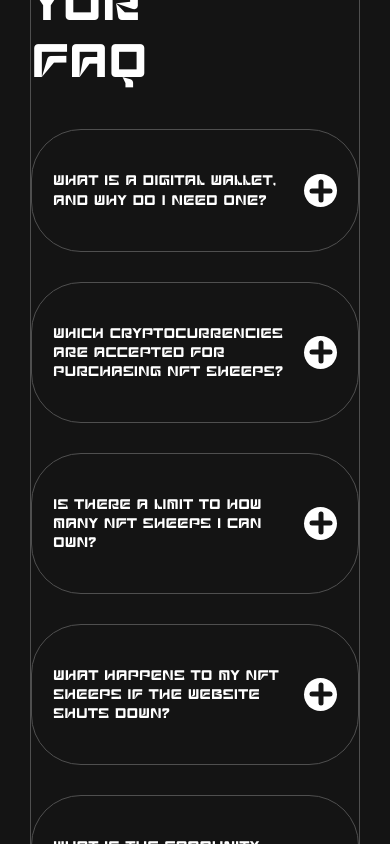
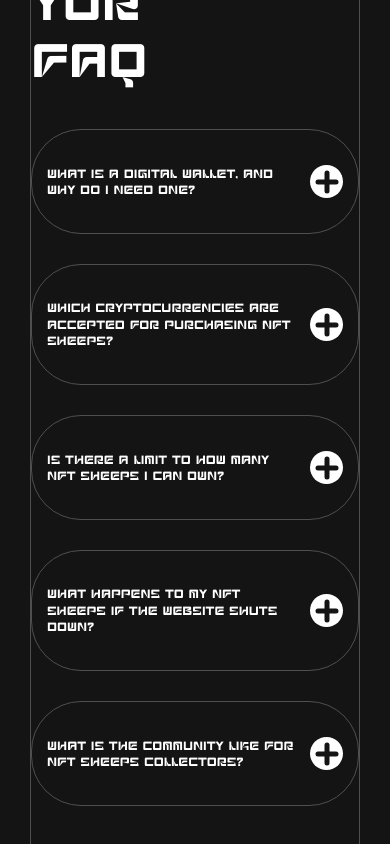
Before and after one commit to bambuuk/chic-sheep, a Next.js app: page / in a window 390 px wide. Shown: the part 8100-8944 px from the top of the page. Built offline with nearby package versions, Linux system fonts and the light colour scheme.

Commit message:
upd font size in accordion item in your-faq component

```diff
--- a/src/components/YourFAQ/AccordionItem.tsx
+++ b/src/components/YourFAQ/AccordionItem.tsx
@@ -14,6 +14,9 @@ const AccordionItemUI = styled(Box)(({ theme }) => ({
   },
   [theme.breakpoints.down(768)]: {
     padding: "41px 21px",
+  },
+  [theme.breakpoints.down(420)]: {
+    padding: "35px 15px",
   },
 }));
 
@@ -53,7 +56,7 @@ const Title = styled("h3")(({ theme }) => ({
     fontSize: "16px",
   },
   [theme.breakpoints.down(400)]: {
-    fontSize: "14px",
+    fontSize: "12px",
   },
 }));
 
@@ -142,6 +145,12 @@ const Description = styled("p")(({ theme }) => ({
   [theme.breakpoints.down(768)]: {
     fontSize: "16px",
   },
+  [theme.breakpoints.down(576)]: {
+    maxWidth: "100%",
+  },
+  [theme.breakpoints.down(420)]: {
+    fontSize: "12px",
+  },
 }));
 
 interface AccordionItem {
```
